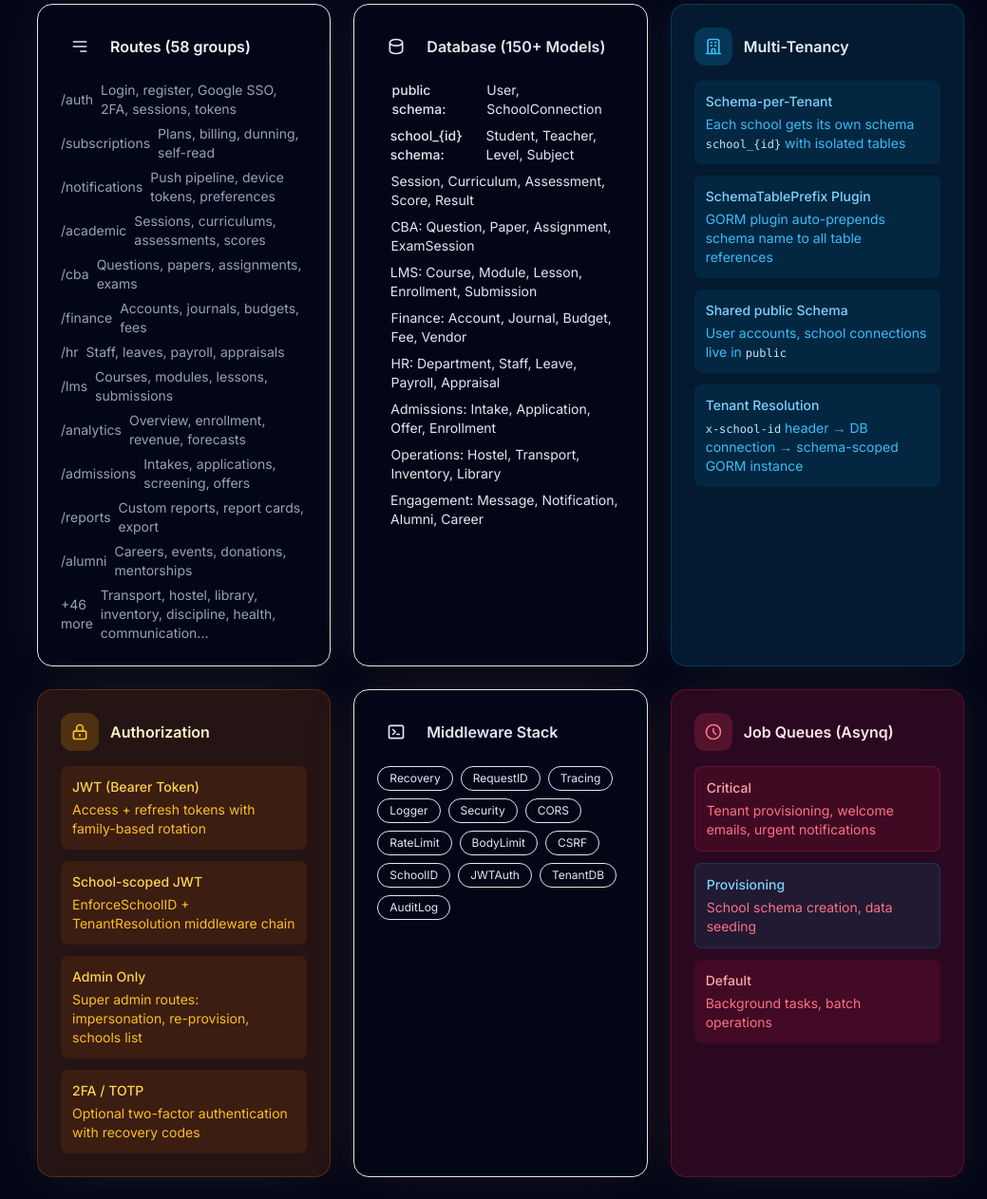
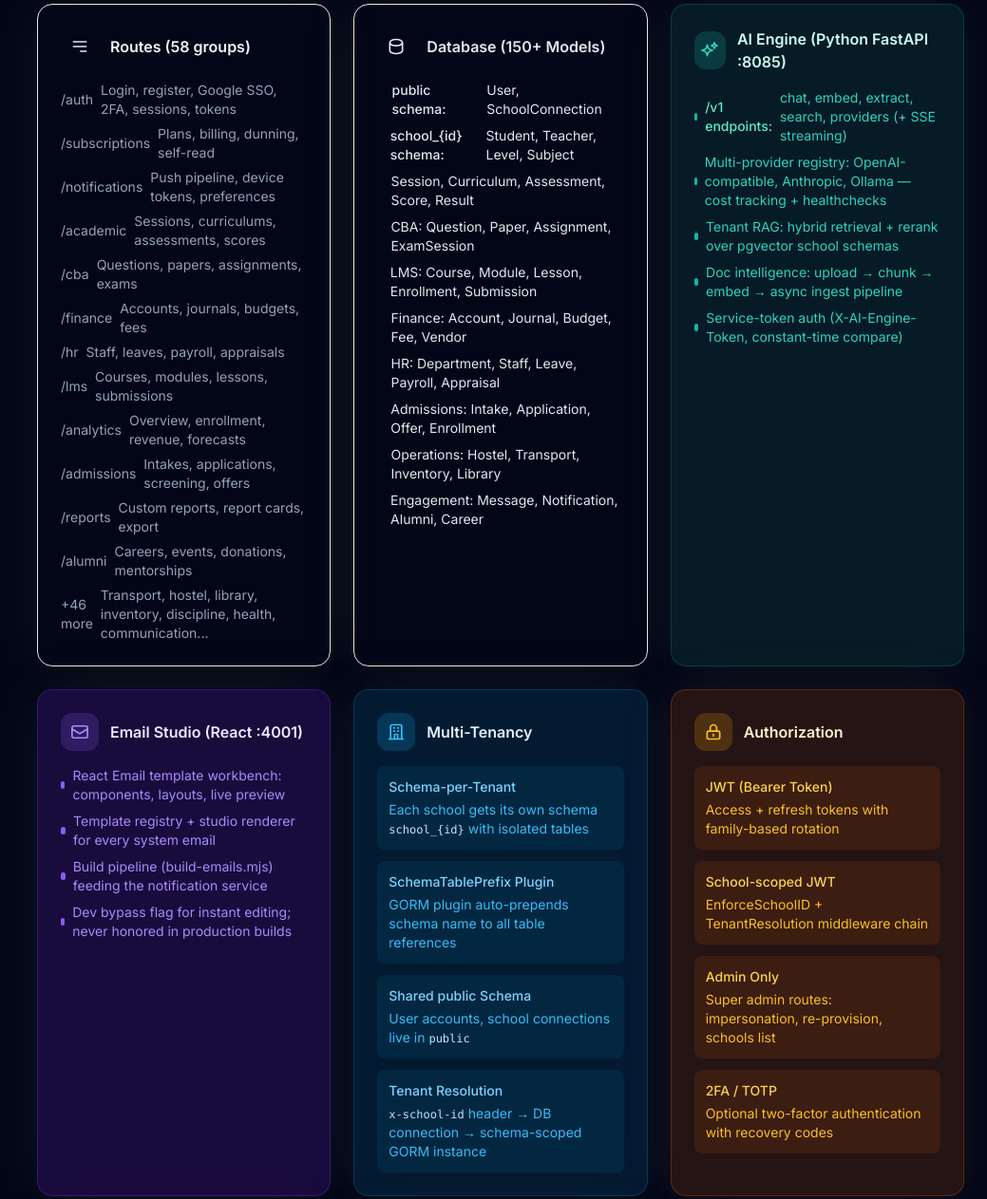
Before and after one commit to Playbit-Tech/Academio, a plain HTML site: page docs/index.html in a window 1280 px wide. Shown: the part 3367-4630 px from the top of the page at 95% size, without its empty margins (241-1280 px from the left). Drawn offline with nearby package versions, Linux system fonts and the light colour scheme; some packages are replaced by stand-ins of ours; no server answers; a script that the page names is missing.

Commit message:
docs: elaborate AI engine + email studio cards

```diff
--- a/docs/index.html
+++ b/docs/index.html
@@ -1244,6 +1244,70 @@
                         </ul>
                     </div>
 
+                    <!-- AI Engine Card -->
+                    <div class="card-hover p-6 rounded-2xl bg-teal-900/30 border border-teal-800/50 glow-sage"
+                        id="ai-engine">
+                        <div class="flex items-center gap-3 mb-4">
+                            <div class="w-10 h-10 rounded-xl bg-teal-500/20 flex items-center justify-center">
+                                <svg class="w-5 h-5 text-teal-400" fill="none" stroke="currentColor"
+                                    viewBox="0 0 24 24">
+                                    <path stroke-linecap="round" stroke-linejoin="round" stroke-width="2"
+                                        d="M9.813 15.904L9 18.75l-.813-2.846a4.5 4.5 0 00-3.09-3.09L2.25 12l2.846-.813a4.5 4.5 0 003.09-3.09L9 5.25l.813 2.846a4.5 4.5 0 003.09 3.09L15.75 12l-2.846.813a4.5 4.5 0 00-3.09 3.09zM18.259 8.715L18 9.75l-.259-1.035a3.375 3.375 0 00-2.455-2.456L14.25 6l1.036-.259a3.375 3.375 0 002.455-2.456L18 2.25l.259 1.035a3.375 3.375 0 002.456 2.456L21.75 6l-1.035.259a3.375 3.375 0 00-2.456 2.456z">
+                                    </path>
+                                </svg>
+                            </div>
+                            <h4 class="font-semibold text-teal-100">AI Engine (Python FastAPI :8085)</h4>
+                        </div>
+                        <ul class="space-y-2 text-sm text-teal-400">
+                            <li class="flex items-center gap-2"><span
+                                    class="w-2 h-2 rounded-full bg-teal-500"></span><span
+                                    class="font-medium text-teal-300">/v1 endpoints:</span> chat, embed, extract,
+                                search, providers (+ SSE streaming)</li>
+                            <li class="flex items-center gap-2"><span
+                                    class="w-2 h-2 rounded-full bg-teal-500"></span>Multi-provider registry:
+                                OpenAI-compatible, Anthropic, Ollama — cost tracking + healthchecks</li>
+                            <li class="flex items-center gap-2"><span
+                                    class="w-2 h-2 rounded-full bg-teal-500"></span>Tenant RAG: hybrid retrieval +
+                                rerank over pgvector school schemas</li>
+                            <li class="flex items-center gap-2"><span
+                                    class="w-2 h-2 rounded-full bg-teal-500"></span>Doc intelligence: upload → chunk →
+                                embed → async ingest pipeline</li>
+                            <li class="flex items-center gap-2"><span
+                                    class="w-2 h-2 rounded-full bg-teal-500"></span>Service-token auth
+                                (X-AI-Engine-Token, constant-time compare)</li>
+                        </ul>
+                    </div>
+
+                    <!-- Email Studio Card -->
+                    <div class="card-hover p-6 rounded-2xl bg-violet-900/30 border border-violet-800/50 glow-sage"
+                        id="email-studio">
+                        <div class="flex items-center gap-3 mb-4">
+                            <div class="w-10 h-10 rounded-xl bg-violet-500/20 flex items-center justify-center">
+                                <svg class="w-5 h-5 text-violet-400" fill="none" stroke="currentColor"
+                                    viewBox="0 0 24 24">
+                                    <path stroke-linecap="round" stroke-linejoin="round" stroke-width="2"
+                                        d="M21.75 6.75v10.5a2.25 2.25 0 01-2.25 2.25h-15a2.25 2.25 0 01-2.25-2.25V6.75m19.5 0A2.25 2.25 0 0019.5 4.5h-15a2.25 2.25 0 00-2.25 2.25m19.5 0v.243a2.25 2.25 0 01-1.07 1.916l-7.5 4.615a2.25 2.25 0 01-2.36 0L3.32 8.91a2.25 2.25 0 01-1.07-1.916V6.75">
+                                    </path>
+                                </svg>
+                            </div>
+                            <h4 class="font-semibold text-violet-100">Email Studio (React :4001)</h4>
+                        </div>
+                        <ul class="space-y-2 text-sm text-violet-400">
+                            <li class="flex items-center gap-2"><span
+                                    class="w-2 h-2 rounded-full bg-violet-500"></span>React Email template workbench:
+                                components, layouts, live preview</li>
+                            <li class="flex items-center gap-2"><span
+                                    class="w-2 h-2 rounded-full bg-violet-500"></span>Template registry + studio
+                                renderer for every system email</li>
+                            <li class="flex items-center gap-2"><span
+                                    class="w-2 h-2 rounded-full bg-violet-500"></span>Build pipeline
+                                (build-emails.mjs) feeding the notification service</li>
+                            <li class="flex items-center gap-2"><span
+                                    class="w-2 h-2 rounded-full bg-violet-500"></span>Dev bypass flag for instant
+                                editing; never honored in production builds</li>
+                        </ul>
+                    </div>
+
                     <!-- Multi-Tenancy Card -->
                     <div class="card-hover p-6 rounded-2xl bg-sky-900/30 border border-sky-800/50 glow-sky"
                         id="multi-tenancy">
```
